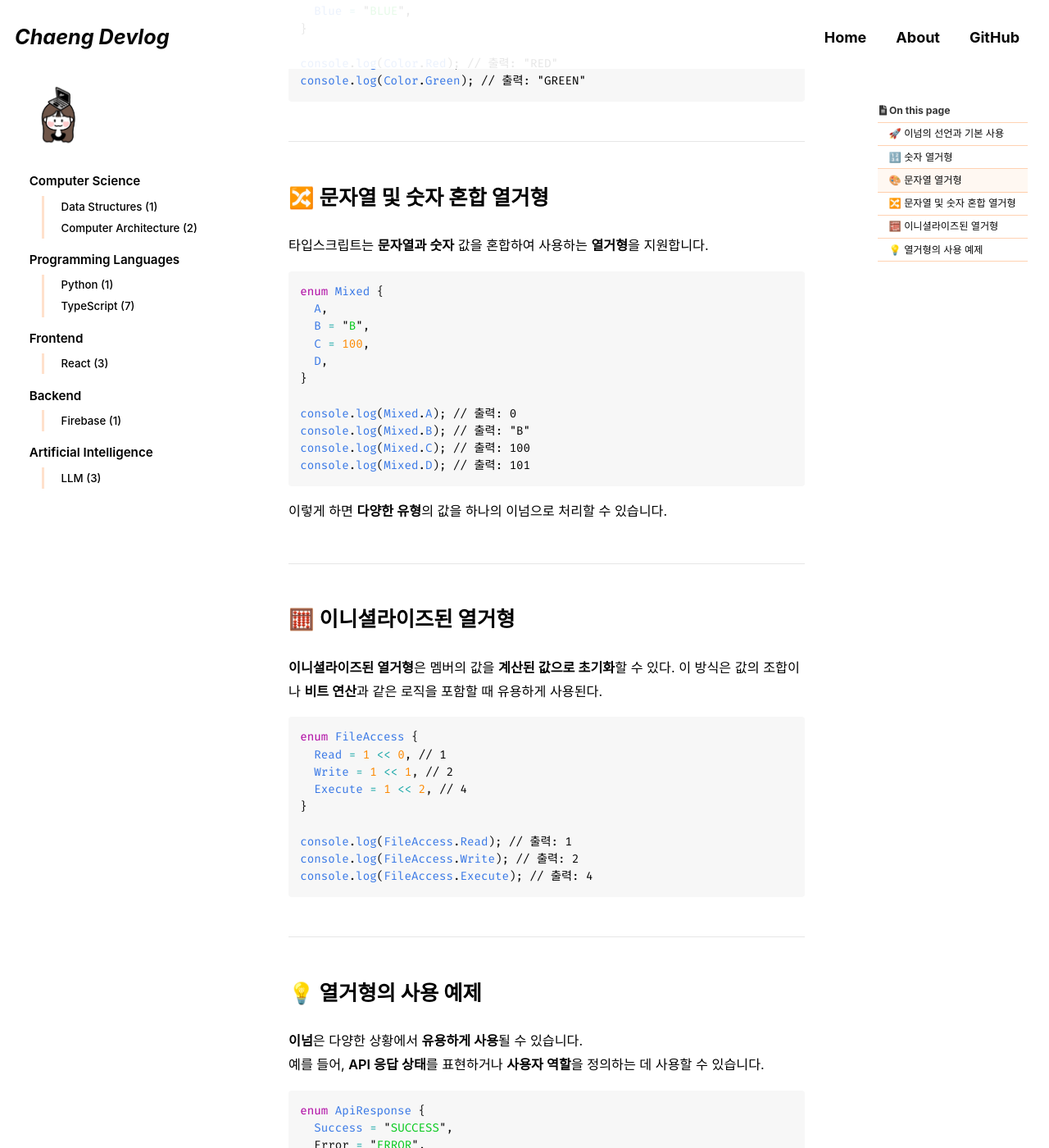
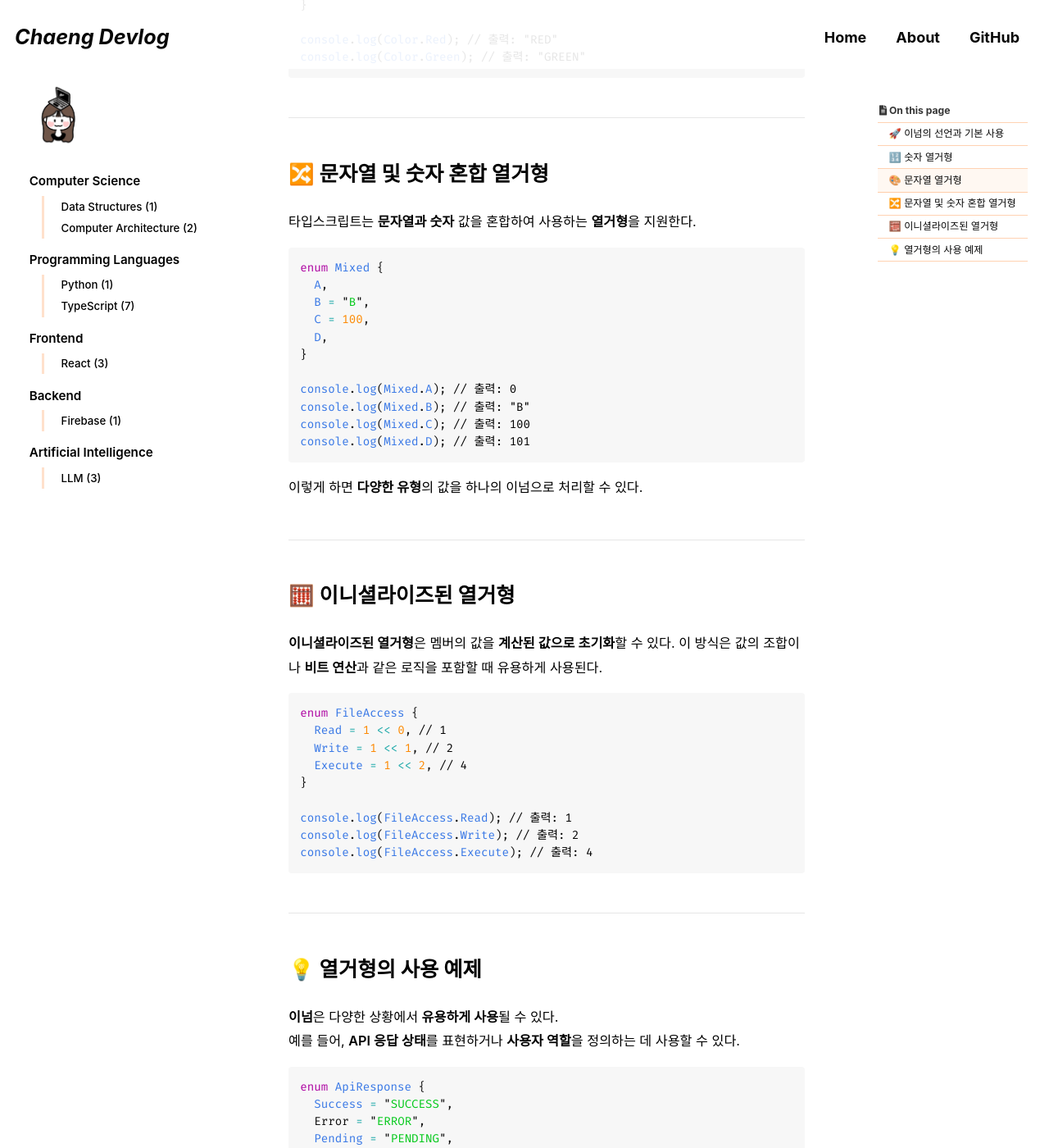
Before and after one commit to cchaeyoung/cchaeyoung.github.io, a Jekyll site: the page built from _posts/2024-09-23-typescript-enums.md, in a window 1280 px wide and 1400 px high, scrolled down 1694 px. Shown: the whole window at 82% size. Built offline with Jekyll 4.4.1, drawn with Linux system fonts in a browser that asks for light colours; cached includes are drawn as plain includes; some web fonts are replaced; comment, search, counter and statistics services are not loaded.

Commit message:
docs: Update content

````diff
--- a/_posts/2024-09-23-typescript-enums.md
+++ b/_posts/2024-09-23-typescript-enums.md
@@ -16,7 +16,7 @@
 last_modified_at: 2024-09-29
 ---
 
-<mark>**이넘(Enum)**</mark>은 타입스크립트에서 제공하는 **특별한 타입**으로, **명명된 상수**들의 집합을 정의하는 데 사용된다. **이넘**은 코드의 **가독성**을 높이고, 관련된 상수들을 **그룹화**하는 데 유용하다.
+<mark>이넘(Enum)</mark>은 타입스크립트에서 제공하는 **특별한 타입**으로, **명명된 상수**들의 집합을 정의하는 데 사용된다. **이넘**은 코드의 **가독성**을 높이고, 관련된 상수들을 **그룹화**하는 데 유용하다.
 
 **숫자 열거형**, **문자열 열거형**, **혼합 열거형** 등 다양한 형태로 사용할 수 있어 여러 상황에 적용할 수 있다.
 
@@ -81,7 +81,7 @@
 
 # 🔀 문자열 및 숫자 혼합 열거형
 
-타입스크립트는 **문자열과 숫자** 값을 혼합하여 사용하는 **열거형**을 지원합니다.
+타입스크립트는 **문자열과 숫자** 값을 혼합하여 사용하는 **열거형**을 지원한다.
 
 ```typescript
 enum Mixed {
@@ -97,7 +97,7 @@
 console.log(Mixed.D); // 출력: 101
 ```
 
-이렇게 하면 **다양한 유형**의 값을 하나의 이넘으로 처리할 수 있습니다.
+이렇게 하면 **다양한 유형**의 값을 하나의 이넘으로 처리할 수 있다.
 
 ---
 
@@ -121,8 +121,8 @@
 
 # 💡 열거형의 사용 예제
 
-**이넘**은 다양한 상황에서 **유용하게 사용**될 수 있습니다.
-예를 들어, **API 응답 상태**를 표현하거나 **사용자 역할**을 정의하는 데 사용할 수 있습니다.
+**이넘**은 다양한 상황에서 **유용하게 사용**될 수 있다.
+예를 들어, **API 응답 상태**를 표현하거나 **사용자 역할**을 정의하는 데 사용할 수 있다.
 
 ```typescript
 enum ApiResponse {
````
